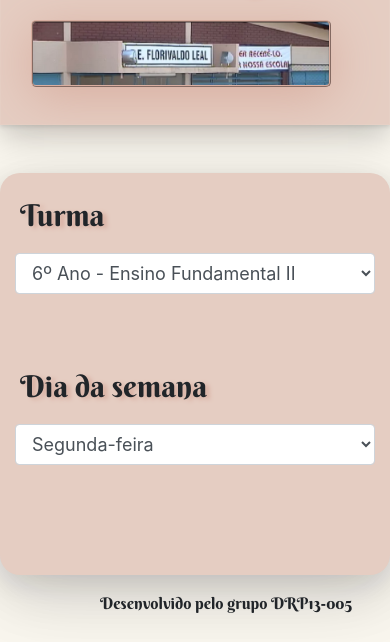
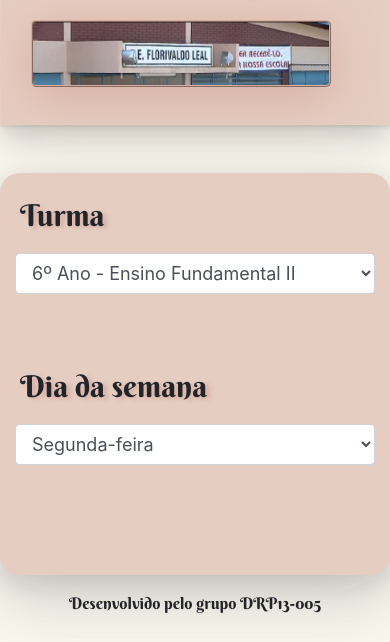
Before and after one commit to barbssx/projeto-integrador-I-univesp-agenda-escolar, a website: page index.html in a window 390 px wide. Shown: the part 202-844 px from the top of the page. Drawn offline with nearby package versions, Linux system fonts and the light colour scheme; no server answers.

Commit message:
footer ajustado no centro para dpm

```diff
--- a/public/css/style.css
+++ b/public/css/style.css
@@ -133,7 +133,7 @@ footer {
 
 
           footer {
-            margin-left: 70px;
+            text-align: center;
           }
 
 
```
